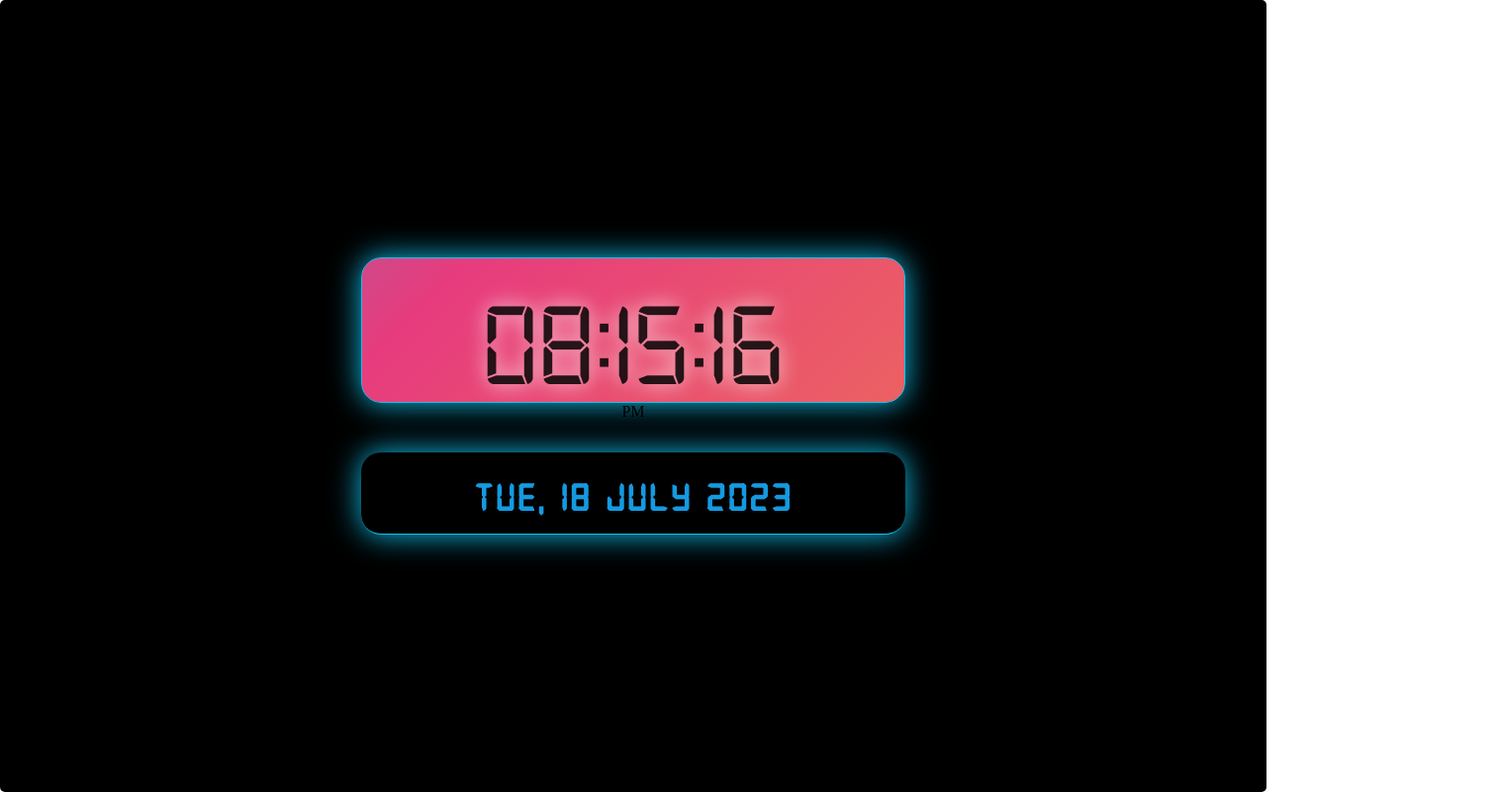
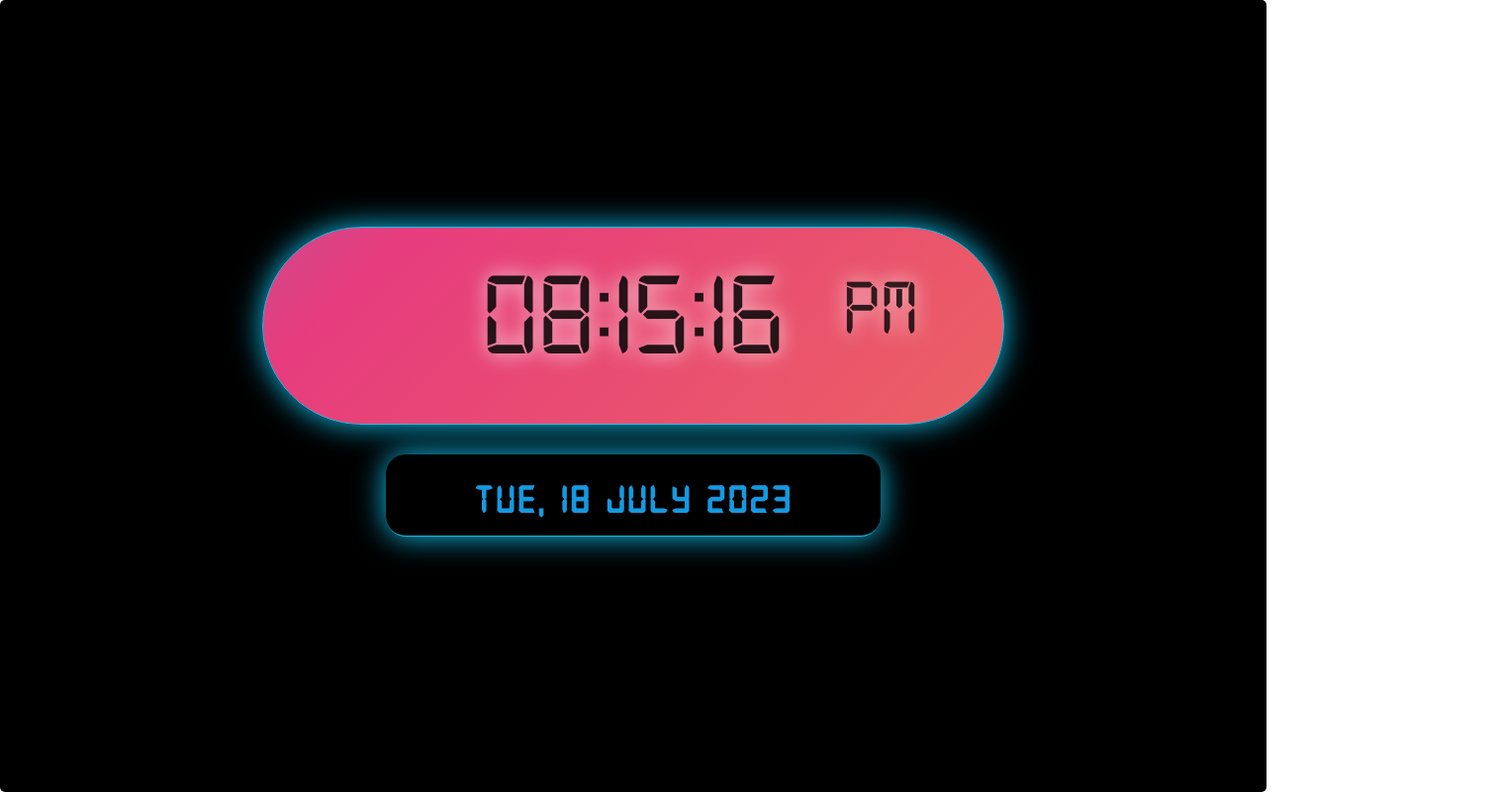
Before and after one commit to aokmen/Digital-Clock-App, a plain HTML site: page index.html in a window 1280 px wide. Shown: the whole page at 99% size, 1515 px wide, since content can reach past the window. Drawn offline with Linux system fonts and the light colour scheme.

Commit message:
Update style.css

```diff
--- a/style.css
+++ b/style.css
@@ -13,7 +13,7 @@
 
 .clockdate-wrapper {
     display: grid;
-    justify-content: space-around;
+    justify-content: space-between;
     place-content: center;
     background: #000000;  /* fallback for old browsers */
     padding:25px;
@@ -26,32 +26,39 @@
 }
 
 #clock{
-
     font-family: Digital-7, 'sans-serif';
     font-size:120px;
     text-shadow:0px 0px 20px #ffffffcc;
     box-shadow: 0px 0px 30px #10c1ed;;
     color:#000000d7;
     border:1px solid #10c1ed ;
-    width: 550px;
+    width: 750px;
+    height: 200px;
     padding: 40px 80px;
-    border-radius: 20px;
+    border-radius: 200px;
     background: linear-gradient(-45deg, #ee7752, #e73c7e, #23a6d5, #23d5ab);
     background-size: 400% 400%;
     animation: gradient 15s ease infinite;
 
 }
+#apm{
+  font-family: Digital-7, 'sans-serif';
+  margin-top: -150px;
+  margin-right: -500px;
+}
 
-#clock span {
+span {
+
+
     color:#000000cb;
     text-shadow:0px 0px 20px #ffffffcc;
     border-radius: 20px;
     font-size:80px;
-    position:relative;
-    left:10px;
+
 }
 #date {
     margin-top: 2rem;
+    margin:30px auto;
     box-shadow: 0px 0px 30px #10c1ed;
     padding: 30px 0;
     border-radius: 20px;
@@ -62,6 +69,7 @@
     font-family:arial,sans-serif;
     color:#1599e0;
     border-bottom: 1px solid #10c1ed;
+    width: 500px;
 }
 
 @keyframes gradient {
```
